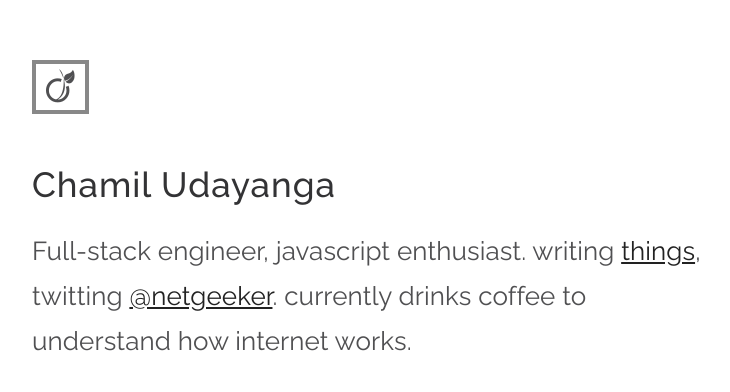
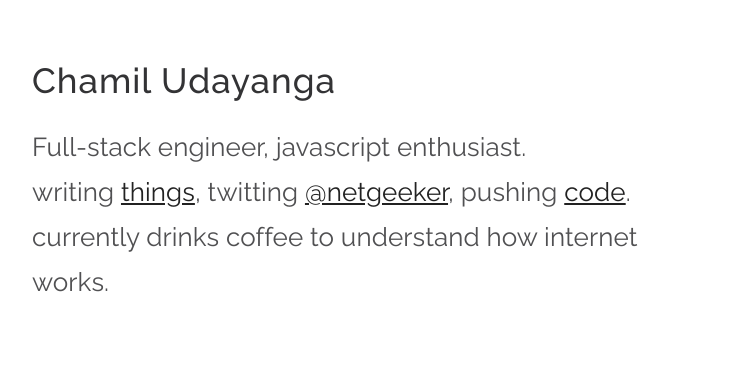
Before and after one commit to chamilu/HomePage, a website: page app/index.html in a window 1280 px wide. Shown: the part 140-532 px from the top of the page, without its empty margins (128-858 px from the left). Drawn offline with Linux system fonts and the light colour scheme; files that its build step writes are made by us from their sources.

Commit message:
updated urls.

```diff
--- a/app/index.html
+++ b/app/index.html
@@ -40,27 +40,19 @@
   –––––––––––––––––––––––––––––––––––––––––––––––––– -->
   <div class="container">
     <section class="header">
-        <div class="row">
-            <div class="onecolumn">
-                <div class="icon-logo">
-                    <i class="fa fa-viadeo" aria-hidden="true"></i>
-                </div>
+        <div>
+            <div class="text-center">
+
                 <div class="clear"></div>
                 <h1>Chamil Udayanga</h1>
-                <!-- <p>
-                    Senior designer at Google, working on Chrome and Chrome OS.
-                    Writing things, twitting @kounterB and living in San Francisco.
-                    I also take pictures.
-                </p> -->
-                <!-- <p>
-                    Full-stack engineer, JavaScript enthusiast.
-                    Writing <a href='#'>things</a>, twitting <a href='#'>@netgeeker</a>.
-                    Currently drinks coffee to understand how internet works.
-                </p> -->
 
                 <p>
                     Full-stack engineer, javascript enthusiast.
-                    writing <a href='http://chamilud.blogspot.com/'>things</a>, twitting <a href='#'>@netgeeker</a>.
+                    <br>
+                    writing <a target="_blank" href='http://chamilud.blogspot.com/'>things</a>,
+                    twitting <a target="_blank" href='http://twitter.com/netgeeker'>@netgeeker</a>,
+                    pushing <a target="_blank" href='https://github.com/netgeeker'>code</a>.
+                    <br>
                     currently drinks coffee to understand how internet works.
                 </p>
             </div>
```
